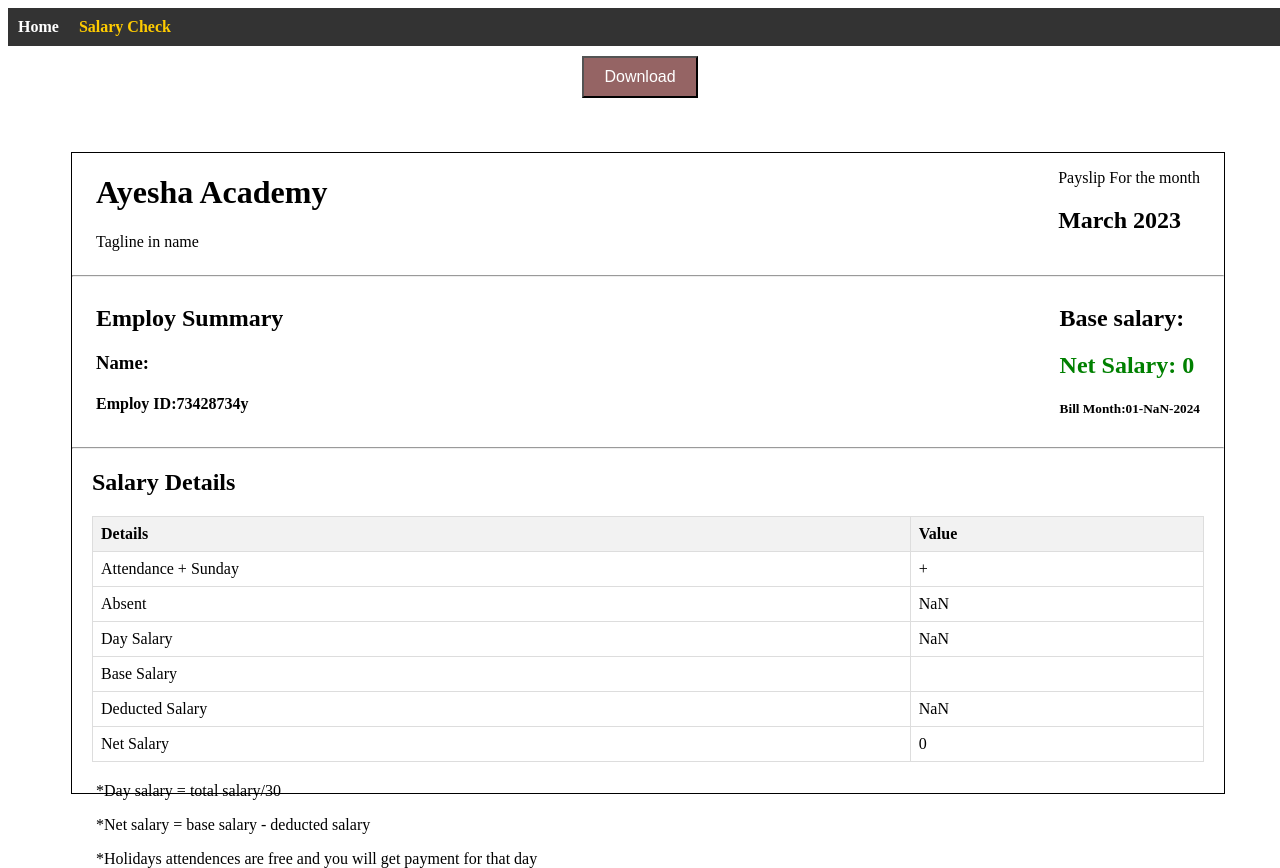
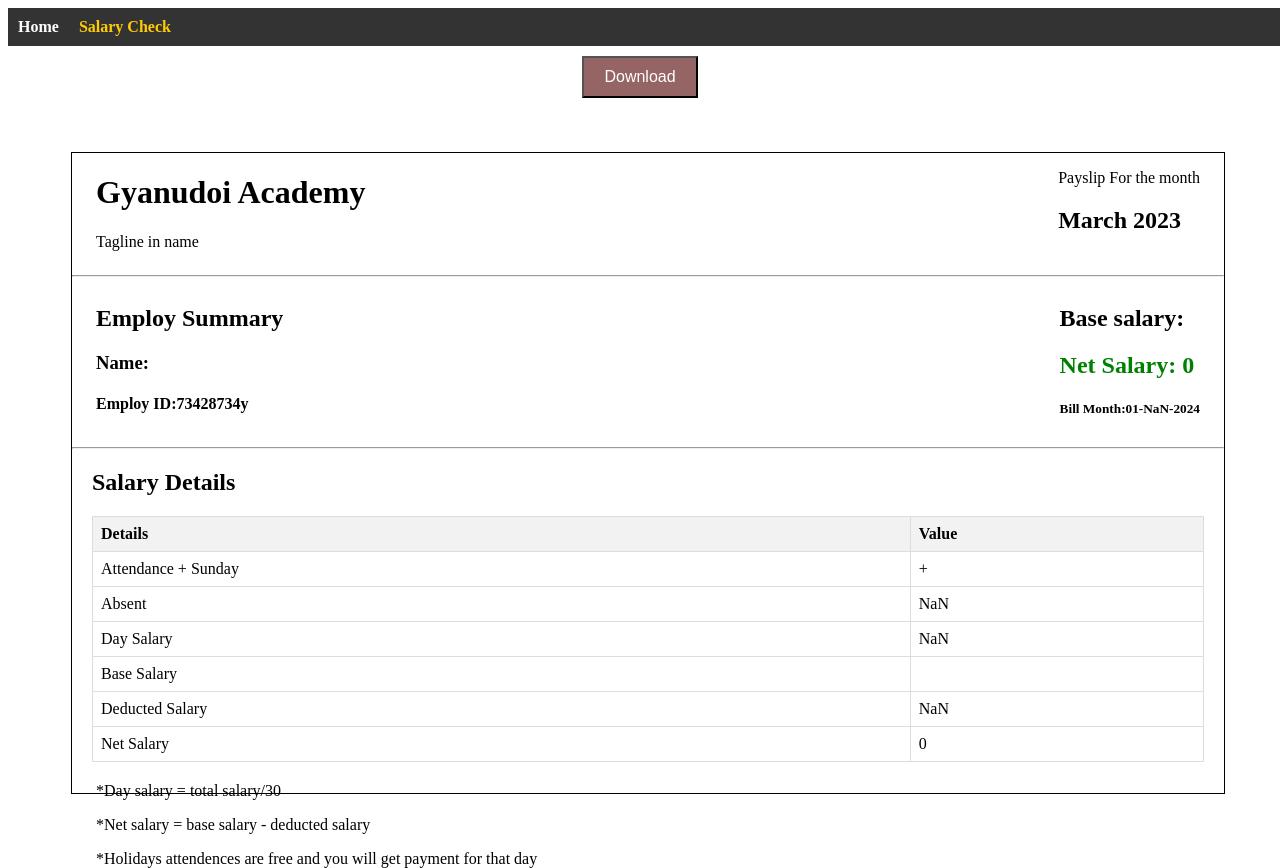
Before and after one commit to fardin-developer/attendence-taker-with-location, a React (Vite) app in the folder frontend/: page /salary-slip in a window 1280 px wide. Shown: the top 868 px of the page. Built offline with nearby package versions, Linux system fonts and the light colour scheme.

Commit message:
school name added

```diff
--- a/frontend/src/SalarySlip.jsx
+++ b/frontend/src/SalarySlip.jsx
@@ -31,7 +31,7 @@ const SalarySlip = () => {
         <div className="main">
           <div className="header">
             <div className="left">
-              <h1>Ayesha Academy</h1>
+              <h1>Gyanudoi Academy</h1>
               <p>Tagline in name</p>
             </div>
             <div className="right">
```
